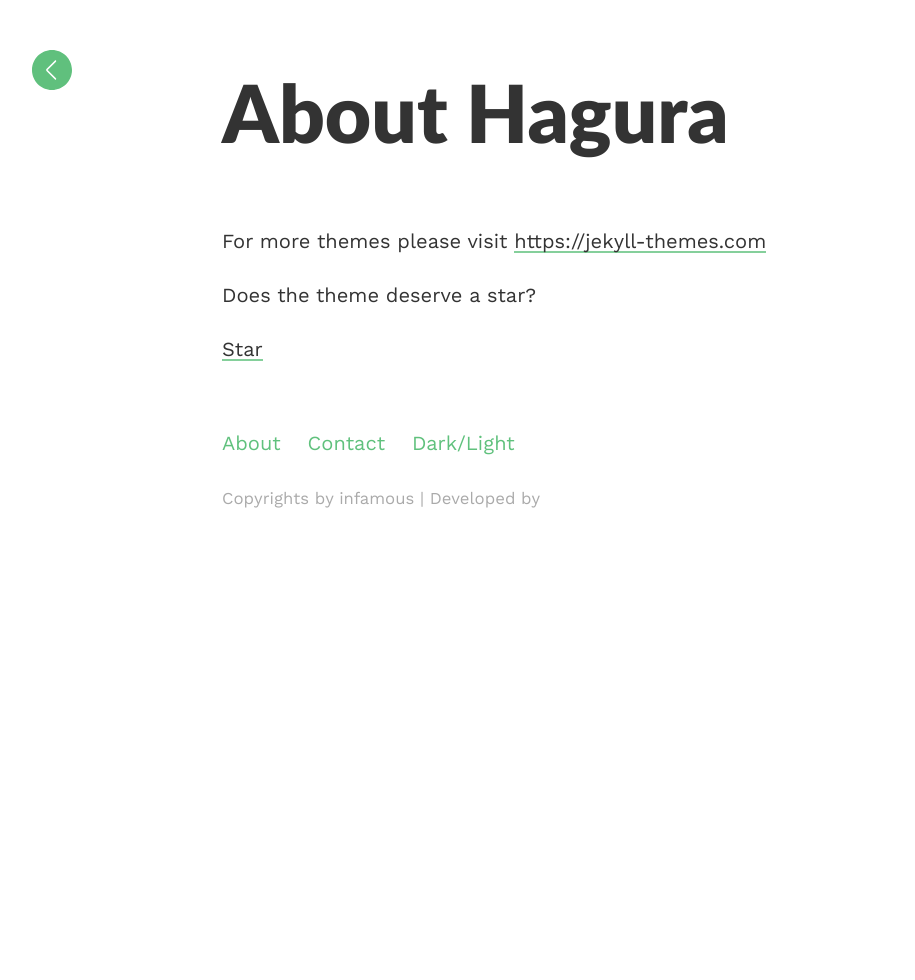
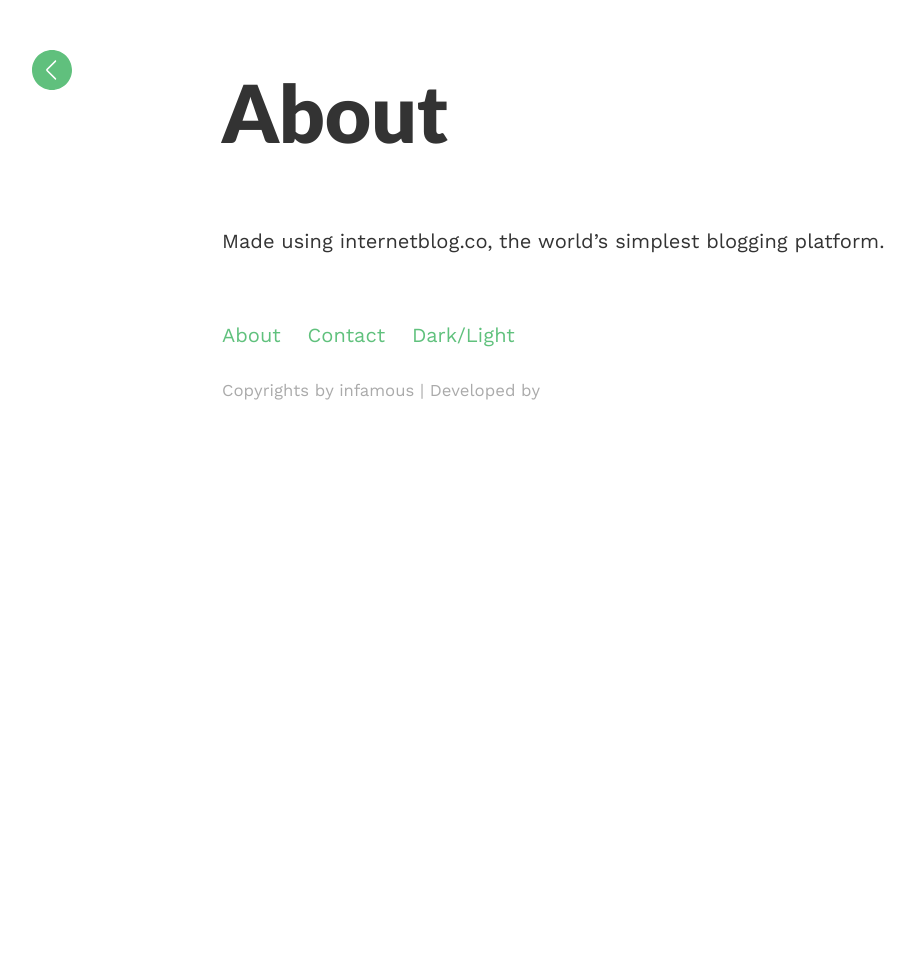
Before and after one commit to MachineUserHallicopter/infamous, a Jekyll site: the page built from _pages/about.md, in a window 1280 px wide. Shown: the whole page, without its empty margins (18-933 px from the left). Built offline with Jekyll 4.4.1, drawn with Linux system fonts in a browser that asks for light colours.

Commit message:
Update about.md

```diff
--- a/_pages/about.md
+++ b/_pages/about.md
@@ -1,14 +1,8 @@
 ---
-title: About Hagura
+title: About
 layout: post
 permalink: /about/
 published: true
 ---
 
-For more themes please visit [https://jekyll-themes.com](https://jekyll-themes.com){: target="_blank"}
-
-Does the theme deserve a star?
-
-<!-- Place this tag where you want the button to render. -->
-<a class="github-button" href="https://github.com/sharu725/hagura" data-icon="octicon-star" data-size="large" data-show-count="true" aria-label="Star sharu725/hagura on GitHub">Star</a>
-<script async defer src="https://buttons.github.io/buttons.js"></script>
+Made using internetblog.co, the world's simplest blogging platform.
```
